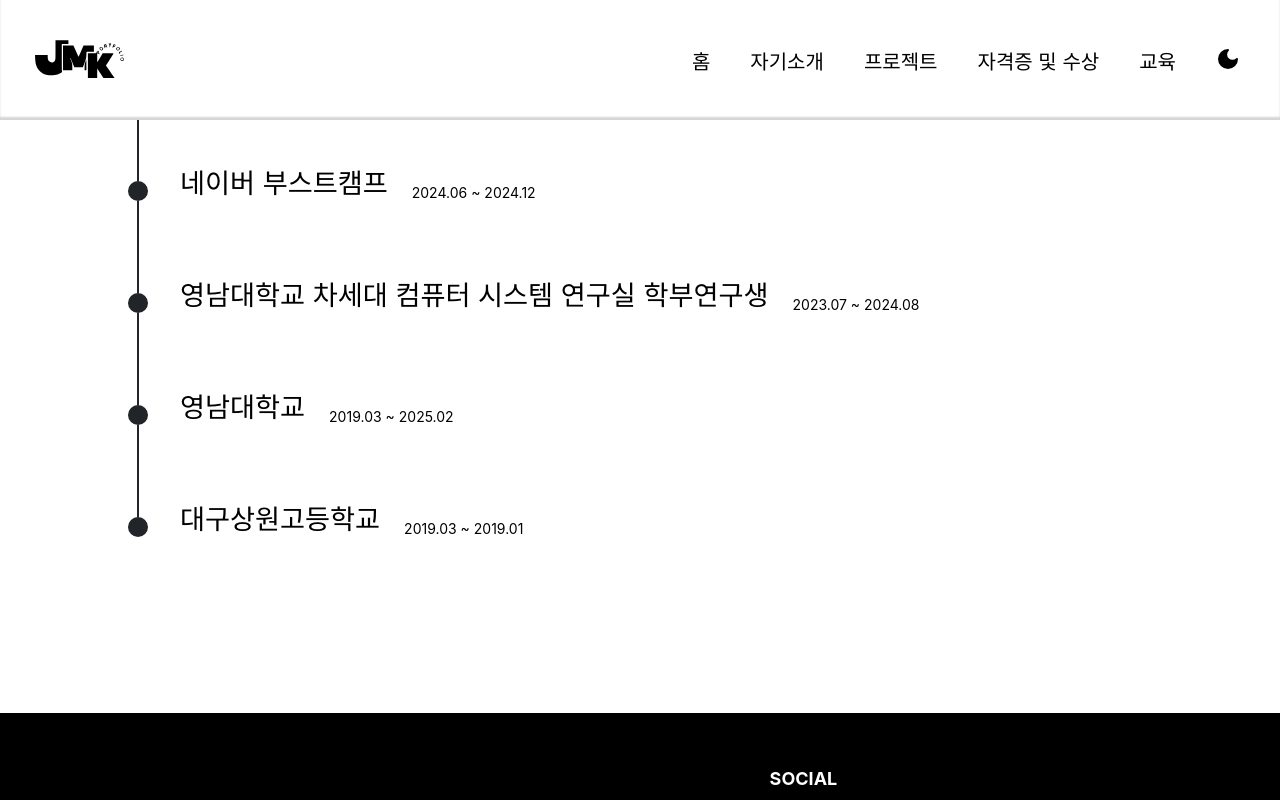
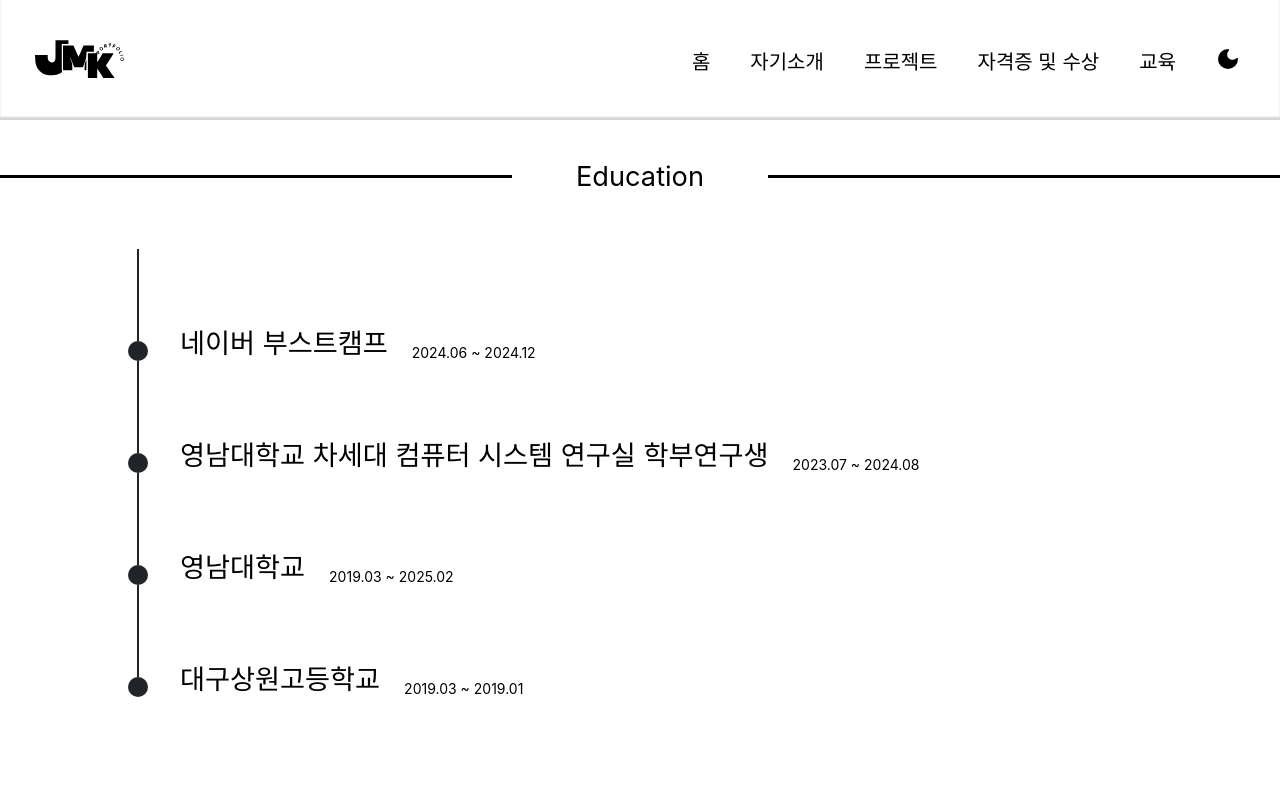
Before and after one commit to jungmyunggi/Portfolio, a React (Vite) app: page /education in a window 1280 px wide. Shown: the top 800 px of the page. Built offline with nearby package versions, Linux system fonts and the light colour scheme; a web font is replaced by a local one.

Commit message:
🐛 fix: 수평선 세로 margin 버그 수정

```diff
--- a/src/features/Home/ui/HomeDesktop.tsx
+++ b/src/features/Home/ui/HomeDesktop.tsx
@@ -25,7 +25,7 @@ export default function HomeDesktop() {
                     </div>
                 </div>
             </div>
-      <Horizon title="CONTACT" interval={30} />
+            <Horizon title="CONTACT" intervalBottom={5} />
             <MailForm />
         </section>
     );
--- a/src/pages/Intro/IntroPage.tsx
+++ b/src/pages/Intro/IntroPage.tsx
@@ -6,7 +6,7 @@ export default function IntroPage() {
     return (
         <>
             <Introdution />
-            <Horizon interval={20} title="SKILLS" />
+            <Horizon intervalTop={5} intervalBottom={5} title="SKILLS" />
             <Skills />
         </>
     );
--- a/src/share/style/Horizen.scss
+++ b/src/share/style/Horizen.scss
@@ -8,10 +8,10 @@
         width: 40%;
     }
     .title {
+        flex-grow: 1;
         padding-left: var(--spacing-3xl);
         padding-right: var(--spacing-3xl);
         font-size: var(--font-2xl);
-    width: 20%;
         text-align: center;
     }
 }
--- a/src/share/ui/Horizon.tsx
+++ b/src/share/ui/Horizon.tsx
@@ -1,11 +1,23 @@
 import '@/share/style/Horizen.scss';
 import { useMediaStore } from '@/app/store';
-export default function Horizon({ title, interval }: { title: string; interval: number }) {
+export default function Horizon({
+    title,
+    intervalTop = 5,
+    intervalBottom = 5,
+}: {
+    title: string;
+    intervalTop?: number;
+    intervalBottom?: number;
+}) {
     const isDesktop = useMediaStore((state) => state.isDesktop);
     return (
         <div
             className={`horizon ${!isDesktop && 'mobile'}`}
-      style={{ marginTop: interval, marginBottom: interval, width: '100%' }}
+            style={{
+                marginTop: `${intervalTop}vh`,
+                marginBottom: `${intervalBottom}vh`,
+                width: '100%',
+            }}
         >
             <span className="line"></span>
             <span className="title">{title}</span>
```
Also changed, not shown: 1 other file (tests, documents, lock files or other folders). Lines whose indentation alone changed are shown as unchanged.
